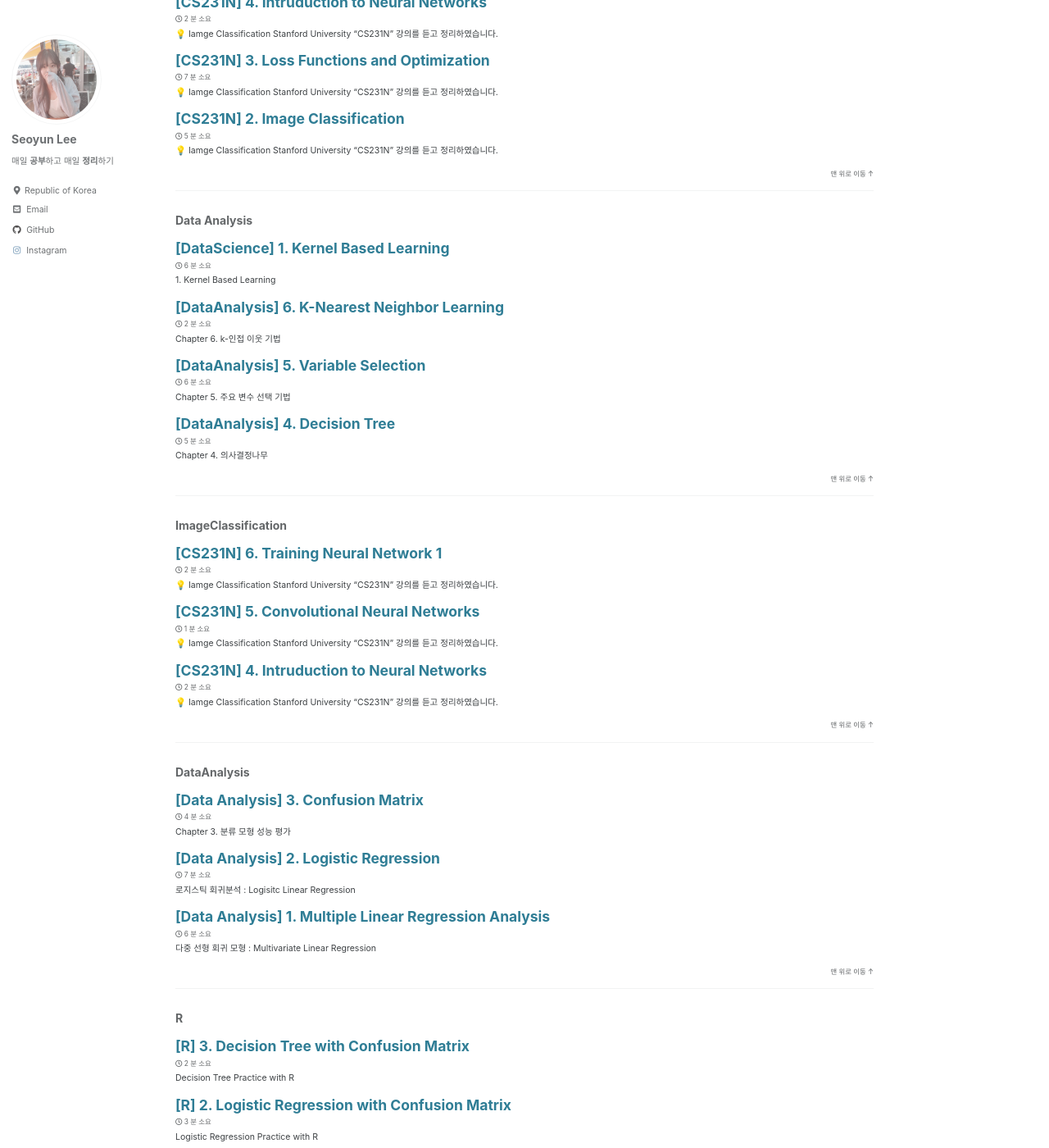
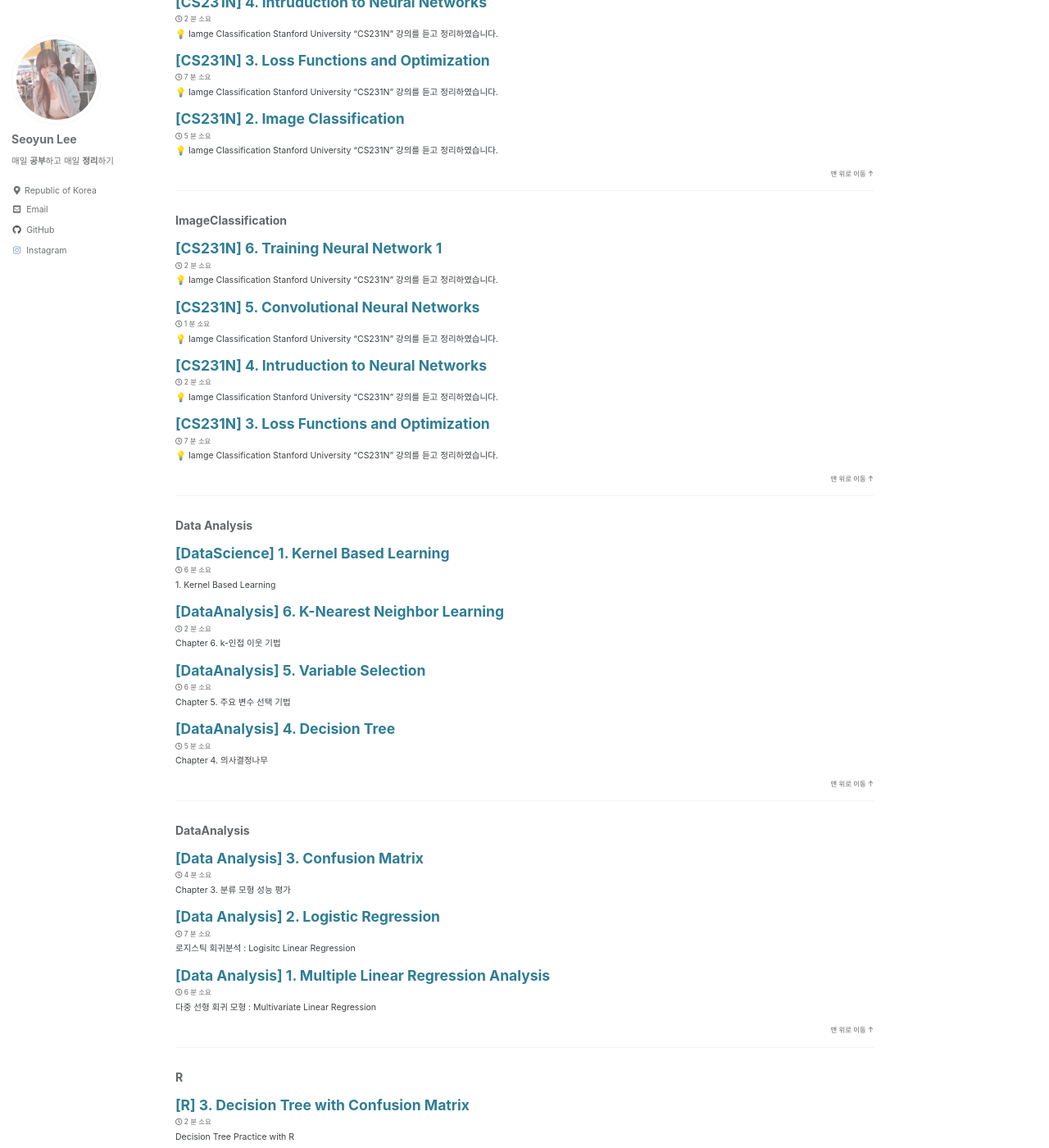
Before and after one commit to seoyun2/seoyun2.github.io, a Jekyll site: the page built from _pages/category-archive.md, in a window 1280 px wide and 1400 px high, scrolled down 697 px. Shown: the whole window at 82% size. Built offline with Jekyll 4.4.1, drawn with Linux system fonts in a browser that asks for light colours; cached includes are drawn as plain includes; some of the changed lines change nothing that is shown; some of the changed text lies outside the part shown.

Commit message:
Update 2022-05-30-cs231n-02.md

```diff
--- a/_posts/2022-05-30-cs231n-02.md
+++ b/_posts/2022-05-30-cs231n-02.md
@@ -2,7 +2,7 @@
 title: "[CS231N] 3. Loss Functions and Optimization"
 categories:
   - cs231n
-  - Image Classification
+  - ImageClassification
 tags:
   - cs231
   - image classification
```
